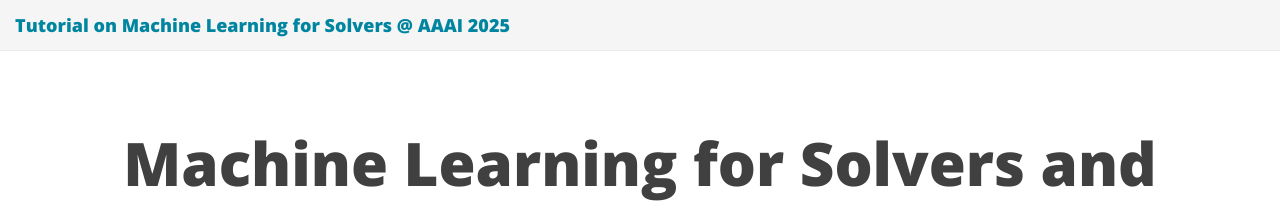
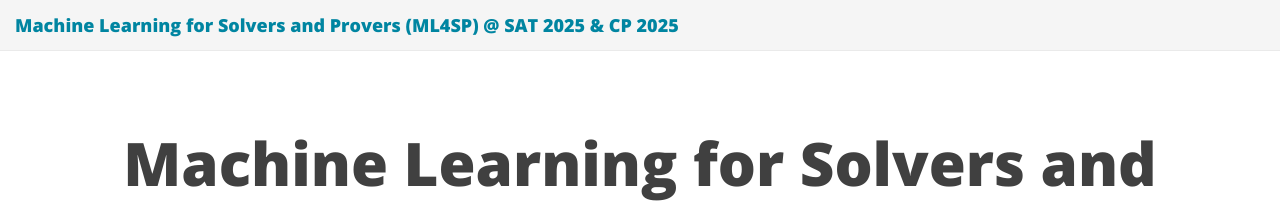
Before and after one commit to ml4sp/ml4sp.github.io, a Jekyll site: the page built from index.md, in a window 1280 px wide. Shown: the top 206 px of the page. Built offline with Jekyll 4.4.1, drawn with Linux system fonts in a browser that asks for light colours; nearby versions of some CDN libraries.

Commit message:
change venue name

```diff
--- a/_config.yml
+++ b/_config.yml
@@ -7,11 +7,11 @@
 # Of course don't forget to change the username and projectname to YOUR username and project
 
 # Name of website
-title: Tutorial on Machine Learning for Solvers @ AAAI 2025
+title: Machine Learning for Solvers and Provers (ML4SP) @ SAT 2025 & CP 2025
 
 
 # Short description of your site
-description: Tutorial on Machine Learning for Solvers @ AAAI 2025
+description: Machine Learning for Solvers and Provers (ML4SP) @ SAT 2025 & CP 2025
 
 # --- Navigation bar options --- #
 
```
